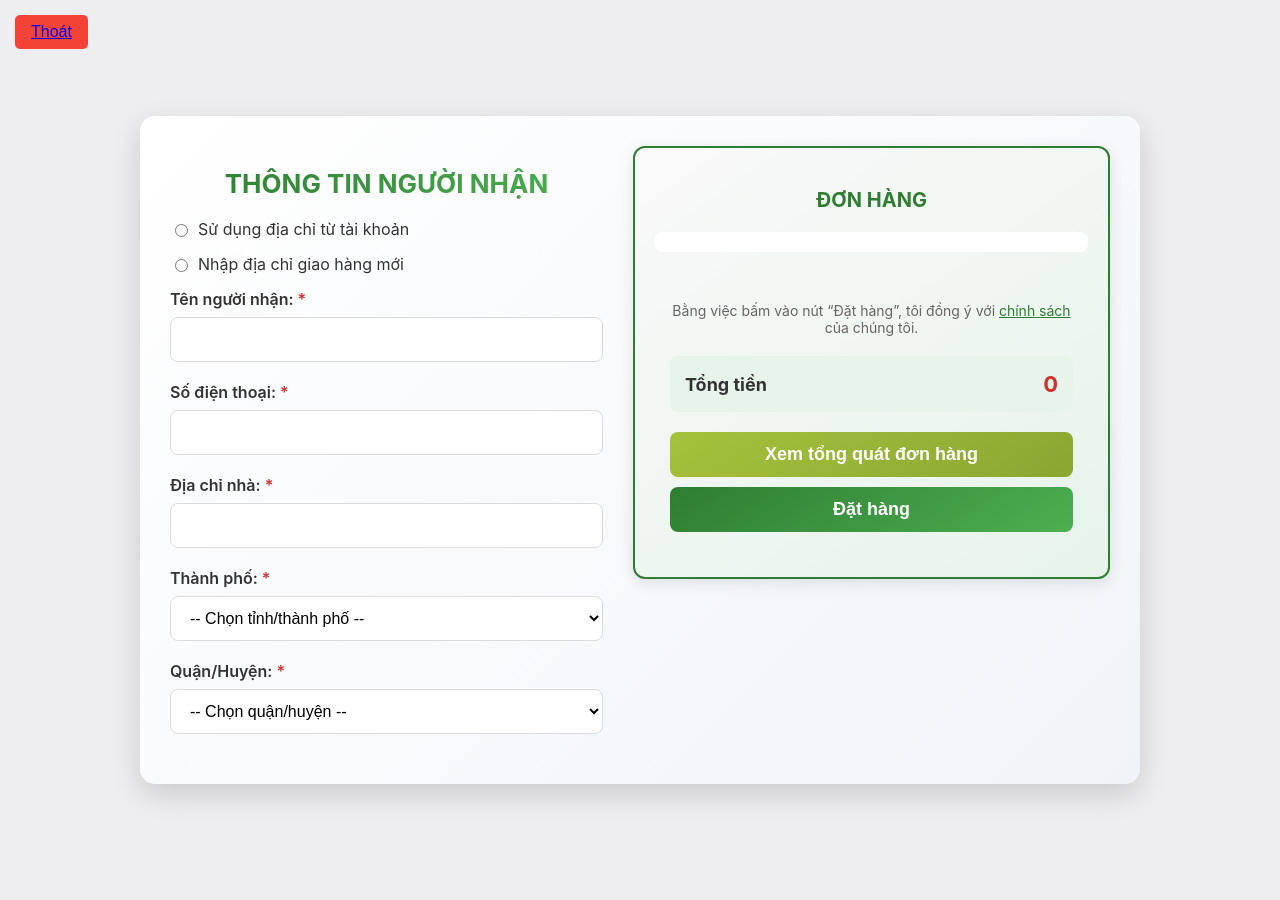
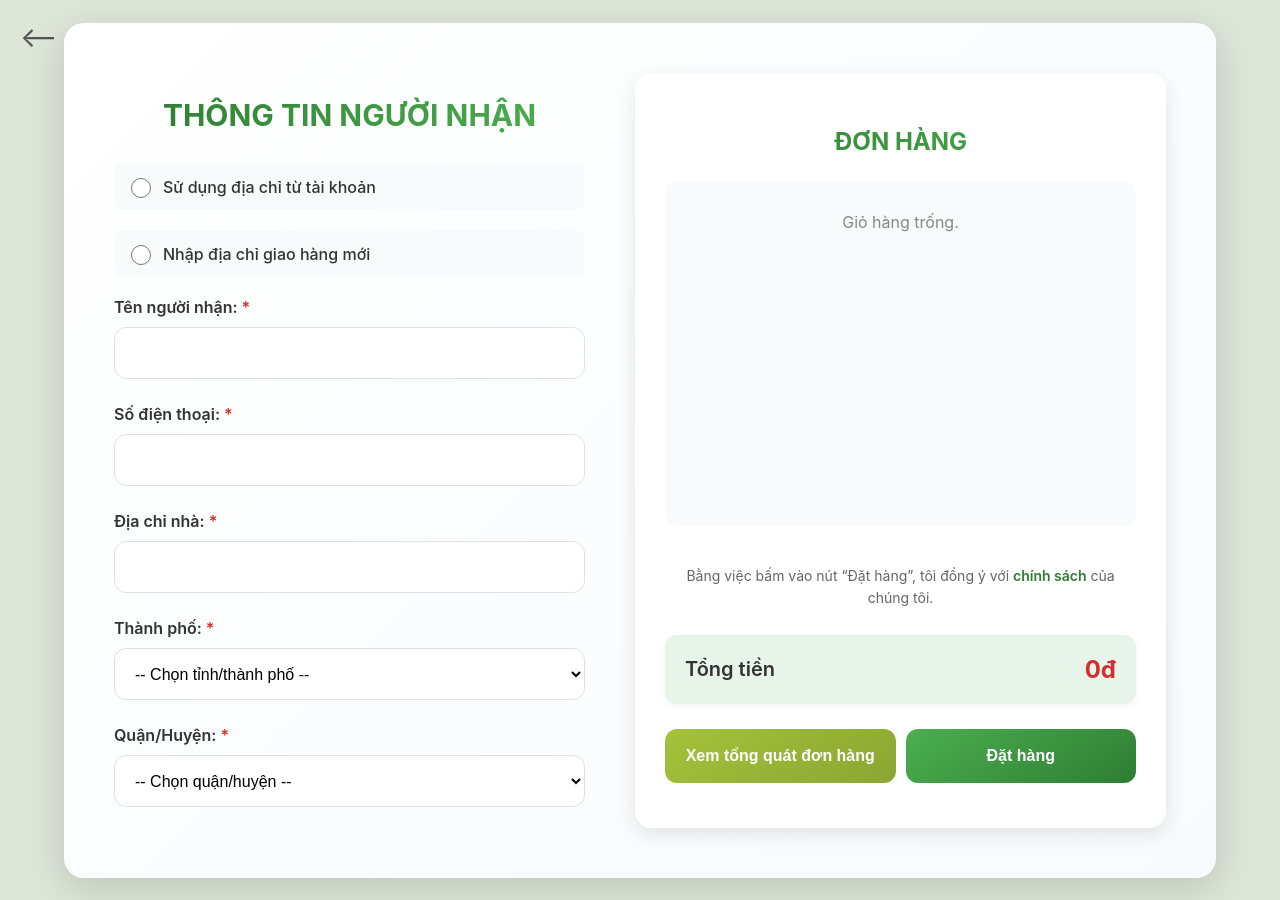
Before and after one commit to Auresol69/Project_Web2, a PHP site: page /index.php?page=checkout in a window 1280 px wide. Run offline with PHP 8.4, Linux system fonts and the light colour scheme; data comes from the database, SQL or seed files in the repository; data that the repository does not hold is empty.

Commit message:
còn 1 xíu nữa

```diff
--- a/checkout.php
+++ b/checkout.php
@@ -1,13 +1,13 @@
 <div id="payment-modal">
+    <a href="index.php?page=sanpham" class="back-to-products" title="Trở về trang sản phẩm">⟵</a>
     <div class="payment-container">
         <div class="payment-col-left">
             <h2>THÔNG TIN NGƯỜI NHẬN</h2>
             <form action="" class="payment-form-left">
-                <button class="close-payment-modal"><a href="index.php?page=sanpham">Thoát</a></button>
                 <div class="payment-col-left-radio-btn">
                     <input type="radio" name="address_option" id="old_address" value="old">
                     <label for="old_address">Sử dụng địa chỉ từ tài khoản</label>
-                    <span class="address-error" style="color: red; display: none; font-size: 14px; margin-left: 10px;">
+                    <span class="address-error">
                         (Địa chỉ không đầy đủ, vui lòng nhập địa chỉ mới)
                     </span>
                 </div>
@@ -15,7 +15,6 @@
                     <input type="radio" name="address_option" id="new_address" value="new">
                     <label for="new_address">Nhập địa chỉ giao hàng mới</label>
                 </div>
-
                 <div class="payment-form-group">
                     <label for="receiver_name">Tên người nhận: <span class="required">*</span></label>
                     <input type="text" id="receiver_name" name="receiver_name" required>
@@ -46,7 +45,6 @@
             <p class="payment-content-lable">ĐƠN HÀNG</p>
             <div class="bill-total" id="list-order-payment"></div>
             <div class="bill-payment">
-                <div class="total-bill-order"></div>
                 <div class="policy-note">
                     Bằng việc bấm vào nút “Đặt hàng”, tôi đồng ý với <a href="index.php?page=chinhsach" target="_blank">chính sách</a> của chúng tôi.
                 </div>
@@ -56,8 +54,10 @@
                         <div class="price-final" id="payment-cart-price-final">0</div>
                     </div>
                 </div>
-                <button class="preview-checkout-btn" onclick="showPreviewOrder();">Xem tổng quát đơn hàng</button>
-                <button class="complete-checkout-btn" onclick="placeOrder();">Đặt hàng</button>
+                <div class="button-group">
+                    <button type="button" class="preview-checkout-btn" onclick="showPreviewOrder();">Xem tổng quát đơn hàng</button>
+                    <button type="submit" class="complete-checkout-btn" onclick="placeOrder();">Đặt hàng</button>
+                </div>
             </div>
         </div>
     </div>
--- a/css/style.css
+++ b/css/style.css
@@ -746,60 +746,84 @@ input:focus {
 }
 
 /* Thanh toán */
-
 /* Thanh toán */
 #payment-modal {
+    display: none;
     position: fixed;
     top: 0;
     left: 0;
-    right: 0;
-    bottom: 0;
-    background: rgb(238, 237, 239);
-    display: none;
+    width: 100%;
+    height: 100%;
+    background: rgb(221, 230, 216);
+    backdrop-filter: blur(5px);
+    z-index: 1000;
+    align-items: center;
     justify-content: center;
-    align-items: center;
-    z-index: 1000;
-    transition: opacity 0.5s ease;
     opacity: 0;
-}
-
-#payment-modal[style*="display: block"] {
+    transition: opacity 0.4s ease;
+}
+
+#payment-modal[style*="display: block"],
+#payment-modal[style*="display: flex"] {
     opacity: 1;
     display: flex !important;
 }
-.payment-col-left, .payment-col-right {
-    flex: 1;
-    min-width: 300px;
-    text-align: left;
-}
+
 .payment-container {
     width: 90%;
-    max-width: 1000px;
-    min-height: 500px;
-    background: linear-gradient(135deg, #ffffff, #f0f4f8);
-    padding: 30px;
-    border-radius: 15px;
-    display: flex;
-    justify-content: space-between;
-    align-items: flex-start;
-    flex-wrap: wrap;
-    gap: 30px;
-    box-shadow: 0 10px 30px rgba(0, 0, 0, 0.15);
-    max-height: 85vh;
+    max-width: 1400px;
+    background: linear-gradient(135deg, #ffffff, #f8fafc);
+    border-radius: 20px;
+    padding: 50px;
+    display: flex;
+    gap: 50px;
+    box-shadow: 0 10px 40px rgba(0, 0, 0, 0.15);
+    max-height: 95vh;
+    overflow-y: auto;
+    position: relative;
+    animation: slideIn 0.3s ease;
+}
+
+@keyframes slideIn {
+    from {
+        transform: translateY(50px);
+        opacity: 0;
+    }
+    to {
+        transform: translateY(0);
+        opacity: 1;
+    }
+}
+
+.back-to-products {
+    position: absolute;
+    top: 20px;
+    left: 20px;
+    font-size: 28px;
+    color: #555;
+    text-decoration: none;
+    transition: color 0.2s ease, transform 0.2s ease;
+}
+
+.back-to-products:hover {
+    color: #2e7d32;
+    transform: scale(1.2);
 }
 
 .payment-col-left {
-    flex-grow: 1;
-    max-width: 600px;
+    flex: 1;
+    min-width: 350px;
+    max-height: 85vh; /* Tăng từ 80vh lên 85vh để cân đối với cột phải */
+    overflow-y: auto;
 }
 
 .payment-col-left h2 {
+    font-size: 30px;
+    font-weight: 700;
+    color: #2e7d32;
     text-align: center;
-    margin-bottom: 20px;
-    font-size: 26px;
-    font-weight: bold;
-    color: #2e7d32;
-    background: linear-gradient(to right, #2e7d32, #4caf50); /* Gradient chữ */
+    margin-bottom: 30px;
+    background: linear-gradient(to right, #2e7d32, #4caf50);
     -webkit-background-clip: text;
     -webkit-text-fill-color: transparent;
 }
@@ -807,31 +831,49 @@ input:focus {
 .payment-col-left-radio-btn {
     display: flex;
     align-items: center;
-    margin-bottom: 15px;
+    margin-bottom: 20px;
+    padding: 12px;
+    background: #f8fafc;
+    border-radius: 10px;
+    transition: background 0.2s ease;
+}
+
+.payment-col-left-radio-btn:hover {
+    background: #e6f4ea;
 }
 
 .payment-col-left-radio-btn input[type="radio"] {
-    margin-right: 10px;
-    accent-color: #2e7d32; /* Màu của radio button */
+    margin-right: 12px;
+    accent-color: #2e7d32;
+    width: 20px;
+    height: 20px;
 }
 
 .payment-col-left-radio-btn label {
     font-size: 16px;
+    font-weight: 500;
     color: #333;
     cursor: pointer;
+    flex-grow: 1;
+}
+
+.payment-col-left-radio-btn .address-error {
+    color: #d32f2f;
+    font-size: 14px;
+    margin-left: 10px;
+    display: none;
 }
 
 .payment-form-group {
-    display: flex;
-    flex-direction: column;
-    margin-bottom: 20px;
+    margin-bottom: 25px;
 }
 
 .payment-form-group label {
+    font-size: 16px;
     font-weight: 600;
-    margin-bottom: 8px;
-    font-size: 16px;
     color: #333;
+    margin-bottom: 10px;
+    display: block;
 }
 
 .payment-form-group label .required {
@@ -841,110 +883,165 @@ input:focus {
 .payment-form-group input,
 .payment-form-group select {
     width: 100%;
-    height: 45px;
-    border: 1px solid #ddd;
-    border-radius: 8px;
+    height: 52px;
+    padding: 0 16px;
+    border: 1px solid #e0e0e0;
+    border-radius: 12px;
     font-size: 16px;
-    padding: 0 15px;
-    background-color: #fff;
+    background: #ffffff;
     transition: border-color 0.3s ease, box-shadow 0.3s ease;
 }
 
 .payment-form-group input:focus,
 .payment-form-group select:focus {
     border-color: #2e7d32;
-    box-shadow: 0 0 8px rgba(46, 125, 50, 0.2);
+    box-shadow: 0 0 10px rgba(46, 125, 50, 0.25);
     outline: none;
 }
 
 .payment-form-group input[readonly] {
-    background-color: #f0f0f0;
+    background: #f5f5f5;
     cursor: not-allowed;
 }
 
 .payment-col-right {
-    width: 350px;
-    border: 2px solid #2e7d32;
+    flex: 1;
+    min-width: 350px;
+    background: #ffffff;
+    border-radius: 16px;
+    padding: 30px;
+    box-shadow: 0 6px 20px rgba(0, 0, 0, 0.1);
+    display: flex;
+    flex-direction: column;
+    max-height: 85vh; /* Tăng từ 80vh lên 85vh để chứa danh sách dài hơn */
+}
+
+.payment-content-lable {
+    font-size: 24px;
+    font-weight: 700;
+    color: #2e7d32;
+    text-align: center;
+    margin-bottom: 25px;
+    background: linear-gradient(to right, #2e7d32, #4caf50);
+    -webkit-background-clip: text;
+    -webkit-text-fill-color: transparent;
+}
+
+#list-order-payment {
+    max-height: 800px;
+    overflow-y: auto;
+    padding: 15px;
+    background: #f8fafc;
     border-radius: 12px;
-    background: linear-gradient(145deg, #f9f9f9, #e6f4ea); /* Gradient nền */
+    margin-bottom: 25px;
+    flex-grow: 1;
+}
+
+#list-order-payment .cart-item {
+    display: flex;
+    justify-content: space-between;
+    align-items: center;
+    padding: 15px;
+    margin-bottom: 12px;
+    background: #ffffff;
+    border-radius: 10px;
+    box-shadow: 0 2px 6px rgba(0, 0, 0, 0.05);
+    transition: transform 0.2s ease, box-shadow 0.2s ease;
+}
+
+#list-order-payment .cart-item:hover {
+    transform: translateY(-3px);
+    box-shadow: 0 4px 12px rgba(0, 0, 0, 0.1);
+}
+
+#list-order-payment .cart-info {
+    display: flex;
+    flex-direction: column;
+    gap: 8px;
+}
+
+#list-order-payment .cart-name {
+    font-size: 16px;
+    font-weight: 600;
+    color: #2e7d32;
+}
+
+#list-order-payment .cart-quantity {
+    font-size: 14px;
+    color: #666;
+}
+
+#list-order-payment .empty-order {
     text-align: center;
+    font-size: 16px;
+    color: #666;
     padding: 20px;
-    box-shadow: 0 4px 15px rgba(0, 0, 0, 0.1);
-}
-
-.payment-content-lable {
-    font-weight: bold;
-    font-size: 20px;
-    margin-bottom: 20px;
-    color: #2e7d32;
-}
-
-#list-order-payment {
-    max-height: 300px;
-    overflow-y: auto;
-    padding: 10px;
-    border-radius: 8px;
-    background: #ffffff;
-    margin-bottom: 20px;
 }
 
 .bill-payment {
-    padding: 15px;
-}
-
-.total-bill-order {
-    margin-bottom: 15px;
+    padding: 15px 0;
+    display: flex;
+    flex-direction: column;
+    gap: 25px; /* Tăng gap để thoáng hơn */
 }
 
 .policy-note {
     font-size: 14px;
     color: #666;
-    margin-bottom: 20px;
+    text-align: center;
+    line-height: 1.6;
 }
 
 .policy-note a {
     color: #2e7d32;
-    text-decoration: underline;
+    text-decoration: none;
+    font-weight: 600;
+    transition: color 0.2s ease;
 }
 
 .policy-note a:hover {
     color: #1f5f27;
+    text-decoration: underline;
 }
 
 .total-payment {
     display: flex;
     justify-content: space-between;
     align-items: center;
-    padding: 15px;
+    padding: 20px;
     background: #e6f4ea;
-    border-radius: 8px;
-    margin-bottom: 20px;
+    border-radius: 12px;
+    box-shadow: 0 2px 6px rgba(0, 0, 0, 0.05);
 }
 
 .total-payment .text {
-    font-size: 18px;
-    font-weight: bold;
+    font-size: 20px;
+    font-weight: 600;
     color: #333;
 }
 
 .total-payment .price-final {
-    font-size: 22px;
-    font-weight: bold;
+    font-size: 24px;
+    font-weight: 700;
     color: #d32f2f;
+}
+
+.button-group {
+    display: flex;
+    gap: 15px;
 }
 
 .preview-checkout-btn,
 .complete-checkout-btn {
-    width: 100%;
-    padding: 12px;
+    flex: 1;
+    padding: 18px;
     border: none;
-    border-radius: 8px;
-    cursor: pointer;
-    font-size: 18px;
-    font-weight: bold;
+    border-radius: 12px;
+    font-size: 16px;
+    font-weight: 600;
     color: white;
+    cursor: pointer;
     transition: transform 0.3s ease, box-shadow 0.3s ease;
-    margin-bottom: 10px;
 }
 
 .preview-checkout-btn {
@@ -952,21 +1049,13 @@ input:focus {
 }
 
 .complete-checkout-btn {
-    background: linear-gradient(145deg, #2e7d32, #4caf50);
+    background: linear-gradient(145deg, #4caf50, #2e7d32);
 }
 
 .preview-checkout-btn:hover,
 .complete-checkout-btn:hover {
     transform: translateY(-3px);
-    box-shadow: 0 6px 15px rgba(0, 0, 0, 0.15);
-}
-
-.preview-checkout-btn:hover {
-    background: linear-gradient(145deg, #8aa632, #738a29);
-}
-
-.complete-checkout-btn:hover {
-    background: linear-gradient(145deg, #1f5f27, #3d8b40);
+    box-shadow: 0 6px 20px rgba(0, 0, 0, 0.15);
 }
 
 .complete-checkout-btn:disabled {
@@ -980,40 +1069,99 @@ input:focus {
 @media (max-width: 768px) {
     .payment-container {
         flex-direction: column;
-        align-items: center;
+        padding: 30px;
+        gap: 30px;
     }
 
     .payment-col-left,
     .payment-col-right {
         width: 100%;
         max-width: none;
+        max-height: none; /* Bỏ giới hạn chiều cao trên mobile */
     }
 
     .payment-col-right {
         margin-top: 20px;
     }
-}
-
-
-.close-payment-modal {
-    position: absolute;
-    top: 15px;
-    left: 15px;
-    text-decoration: none;
-    list-style: none;
-    background: #f44336;
-    color: white;
-    border: none;
-    padding: 8px 16px;
-    border-radius: 5px;
-    cursor: pointer;
-    font-size: 16px;
-    transition: background 0.3s ease;
-}
-
-.close-payment-modal:hover {
-    background: #d32f2f;
-}
+
+    .payment-col-left h2,
+    .payment-content-lable {
+        font-size: 26px;
+    }
+
+    .payment-form-group input,
+    .payment-form-group select {
+        height: 48px;
+        font-size: 15px;
+    }
+
+    .total-payment .text {
+        font-size: 18px;
+    }
+
+    .total-payment .price-final {
+        font-size: 22px;
+    }
+
+    .button-group {
+        flex-direction: column;
+        gap: 10px;
+    }
+
+    .preview-checkout-btn,
+    .complete-checkout-btn {
+        width: 100%;
+    }
+}
+
+@media (max-width: 480px) {
+    .payment-container {
+        padding: 20px;
+    }
+
+    .payment-col-left h2,
+    .payment-content-lable {
+        font-size: 22px;
+    }
+
+    .payment-form-group label {
+        font-size: 14px;
+    }
+
+    .payment-form-group input,
+    .payment-form-group select {
+        height: 44px;
+        font-size: 14px;
+    }
+
+    .payment-col-left-radio-btn {
+        padding: 10px;
+    }
+
+    .payment-col-left-radio-btn label {
+        font-size: 14px;
+    }
+
+    .total-payment {
+        padding: 15px;
+    }
+
+    .total-payment .text {
+        font-size: 16px;
+    }
+
+    .total-payment .price-final {
+        font-size: 20px;
+    }
+
+    .preview-checkout-btn,
+    .complete-checkout-btn {
+        padding: 14px;
+        font-size: 14px;
+    }
+}
+
+
 /* log in/ log out */
 #overlay {
     position: fixed;
--- a/handle/cart.php
+++ b/handle/cart.php
@@ -18,7 +18,7 @@ if (!isset($conn) || $conn->connect_error) {
 $action = isset($_POST['action']) ? $_POST['action'] : '';
 $productId = isset($_POST['productID']) ? $_POST['productID'] : '';
 $userId = isset($_SESSION['macustomer']) ? $_SESSION['macustomer'] : null;
-error_log("UserID in cart.php (action: $action): " . $userId); // Ghi log
+error_log("UserID in cart.php (action: $action): " . $userId);
 
 if (!$userId) {
     $response['message'] = 'Bạn cần đăng nhập để thực hiện thao tác này!';
@@ -27,7 +27,7 @@ if (!$userId) {
 }
 
 if ($action === 'add') {
-    $cartQuery = "SELECT magiohang FROM cart WHERE mauser = ?";
+    $cartQuery = "SELECT magiohang FROM cart WHERE mauser = ? AND maorder IS NULL";
     $stmt = $conn->prepare($cartQuery);
     $stmt->bind_param("s", $userId);
     if (!$stmt->execute()) {
@@ -100,17 +100,16 @@ if ($action === 'add') {
         }
     }
 
-
     $response['status'] = 'success';
     $response['message'] = 'Thêm sản phẩm thành công!';
 }
 
 if ($action === 'get') {
     $cartQuery = "SELECT p.masp, p.tensp, p.dongiasanpham, p.img, pc.soluong
-                FROM product_cart pc
-                JOIN product p ON pc.masp = p.masp
-                JOIN cart c ON pc.magiohang = c.magiohang
-                WHERE c.mauser = ?";
+                  FROM product_cart pc
+                  JOIN product p ON pc.masp = p.masp
+                  JOIN cart c ON pc.magiohang = c.magiohang
+                  WHERE c.mauser = ? AND c.maorder IS NULL";
     $stmt = $conn->prepare($cartQuery);
     $stmt->bind_param("s", $userId);
     if (!$stmt->execute()) {
@@ -136,7 +135,7 @@ if ($action === 'get') {
 }
 
 if ($action === 'increase') {
-    $cartQuery = "SELECT magiohang FROM cart WHERE mauser = ?";
+    $cartQuery = "SELECT magiohang FROM cart WHERE mauser = ? AND maorder IS NULL";
     $stmt = $conn->prepare($cartQuery);
     $stmt->bind_param("s", $userId);
     if (!$stmt->execute()) {
@@ -160,10 +159,8 @@ if ($action === 'increase') {
     $response['message'] = 'Tăng số lượng thành công!';
 }
 
-
-
 if ($action === 'decrease') {
-    $cartQuery = "SELECT magiohang FROM cart WHERE mauser = ?";
+    $cartQuery = "SELECT magiohang FROM cart WHERE mauser = ? AND maorder IS NULL";
     $stmt = $conn->prepare($cartQuery);
     $stmt->bind_param("s", $userId);
     if (!$stmt->execute()) {
@@ -202,7 +199,7 @@ if ($action === 'decrease') {
 }
 
 if ($action === 'remove') {
-    $cartQuery = "SELECT magiohang FROM cart WHERE mauser = ?";
+    $cartQuery = "SELECT magiohang FROM cart WHERE mauser = ? AND maorder IS NULL";
     $stmt = $conn->prepare($cartQuery);
     $stmt->bind_param("s", $userId);
     if (!$stmt->execute()) {
```
Also changed, not shown: handle/order.php (+13 -5 lines), js/scripts.js (+36 -20 lines).
